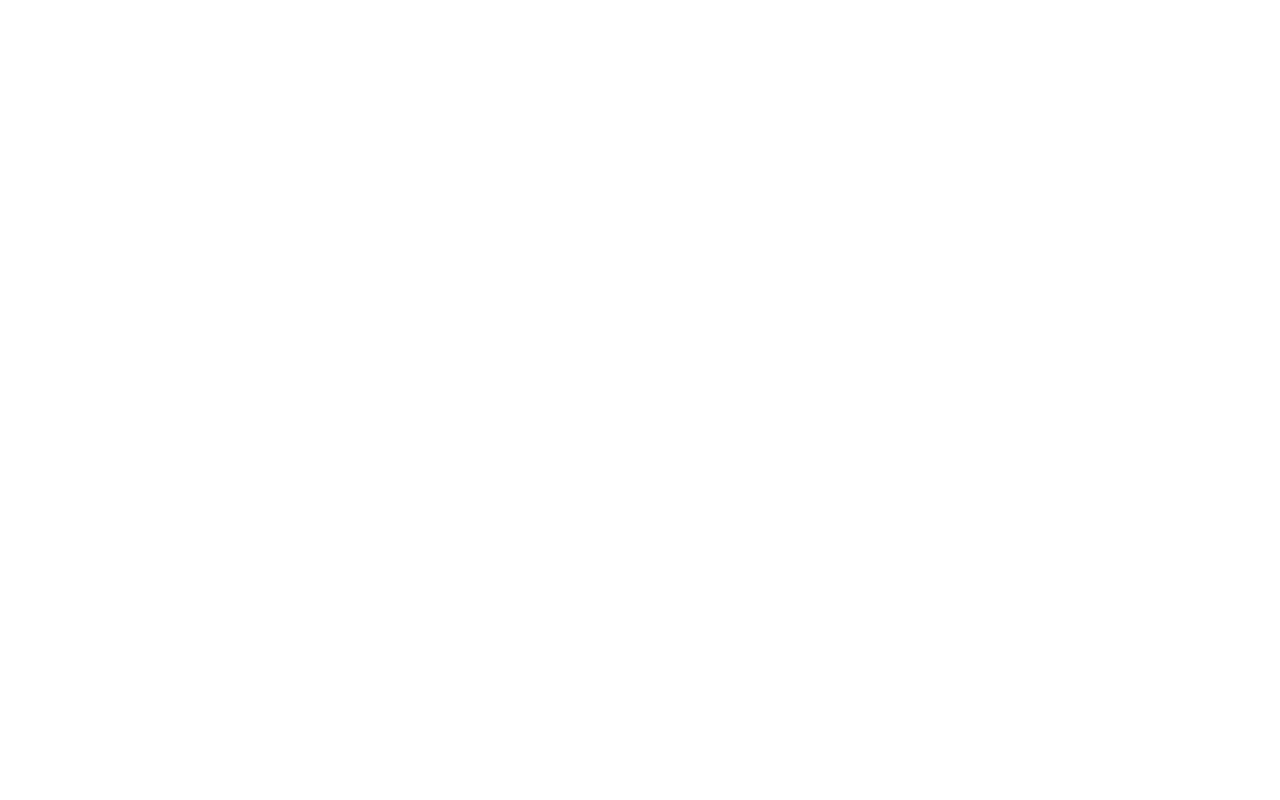
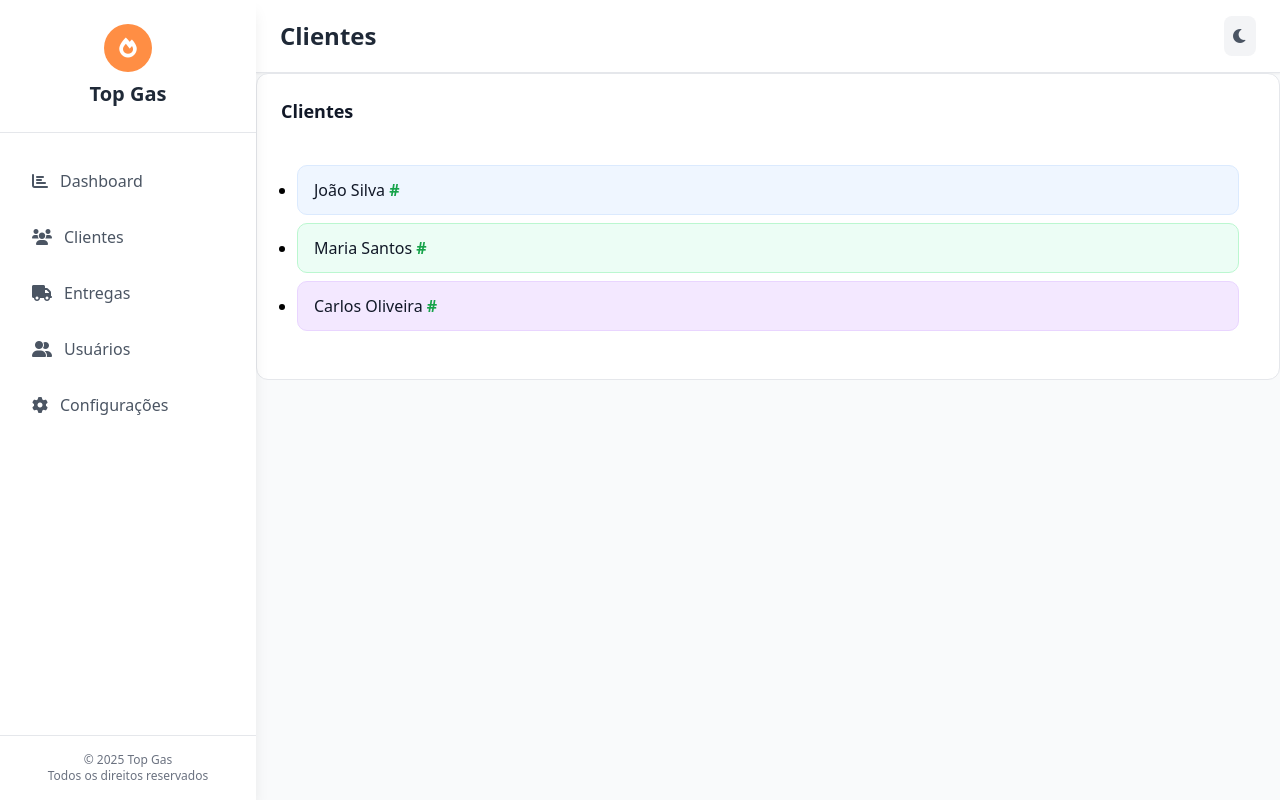
Before and after one commit to Lvkz1n/TopGas, a plain HTML site: page src/rota/clientes.html in a window 1280 px wide. Drawn offline with nearby package versions, Linux system fonts and the light colour scheme.

Commit message:
dash board dark mod correction, cliente page add

```diff
--- a/src/public/global.css
+++ b/src/public/global.css
@@ -350,3 +350,32 @@ nav a:hover {
 .dark .status-item.green span:last-child {
   color: #10b981; /* emerald-500 */
 }
+
+/* HOVER LARANJA NO MENU (LIGHT) */
+nav a:hover:not(.menu-item-active),
+nav a:focus-visible:not(.menu-item-active) {
+  background-color: #fff7ed; /* mesmo fundo do ativo */
+  color: #ff8e44; /* texto/ícone laranja */
+}
+
+/* HOVER LARANJA NO MENU (DARK) */
+.dark nav a:hover:not(.menu-item-active),
+.dark nav a:focus-visible:not(.menu-item-active) {
+  background-color: rgba(255, 142, 68, 0.14); /* laranja suave no dark */
+  color: #ffd7b2; /* laranja claro p/ contraste */
+}
+
+/* Garante que os itens “parados” fiquem sem fundo */
+nav a {
+  background-color: transparent;
+}
+
+/* Mantém o estilo do link ativo como está */
+.menu-item-active {
+  background-color: #fff7ed;
+  color: #ff8e44;
+}
+.dark .menu-item-active {
+  background-color: rgba(255, 142, 68, 0.14);
+  color: #ffd7b2;
+}
--- a/src/rota/clientes.html
+++ b/src/rota/clientes.html
@@ -0,0 +1,135 @@
+<!DOCTYPE html>
+<html lang="en">
+  <head>
+    <meta charset="UTF-8" />
+    <meta name="viewport" content="width=device-width, initial-scale=1.0" />
+    <title>Top Gás Clientes</title>
+
+    <!-- Tailwind CSS -->
+    <script src="https://cdn.tailwindcss.com"></script>
+
+    <!-- Chart.js para gráficos -->
+    <script src="https://cdn.jsdelivr.net/npm/chart.js"></script>
+
+    <!-- Ícones Font Awesome -->
+    <link
+      href="https://cdnjs.cloudflare.com/ajax/libs/font-awesome/6.0.0/css/all.min.css"
+      rel="stylesheet"
+    />
+
+    <!-- CSS Global -->
+    <link rel="stylesheet" href="/src/public/global.css" />
+
+    <!-- Configuração do Tailwind para habilitar Dark Mode -->
+    <script>
+      tailwind.config = {
+        darkMode: "class",
+      };
+    </script>
+  </head>
+
+  <body class="bg-gray-50 dark:bg-gray-900 transition-colors duration-300">
+
+    <!-- ===== SIDEBAR ===== -->
+    <div
+      id="sidebar"
+      class="fixed inset-y-0 left-0 z-50 w-64 bg-white dark:bg-gray-800 shadow-lg transform -translate-x-full lg:translate-x-0 transition-transform duration-300 ease-in-out"
+    >
+      <div class="flex flex-col h-full">
+
+        <!-- Logo -->
+        <div
+          class="flex items-center justify-center p-6 border-b border-gray-200 dark:border-gray-700"
+        >
+          <div class="text-center">
+            <div
+              class="w-12 h-12 bg-[#FF8E44] rounded-full flex items-center justify-center mx-auto mb-2"
+            >
+              <i class="fas fa-fire text-white text-xl"></i>
+            </div>
+            <h1 class="text-xl font-bold text-gray-800 dark:text-white">
+              Top Gas
+            </h1>
+          </div>
+        </div>
+
+        <!-- Menu Navegação -->
+        <nav class="flex-1 px-4 py-6 space-y-2">
+          <a href="/src/index.html"
+            ><i class="fas fa-chart-bar mr-3"></i>Dashboard</a
+          >
+          <a href="/src/rota/clientes.html"
+            ><i class="fas fa-users mr-3"></i>Clientes</a
+          >
+          <a href="/src/rota/entregas.html"
+            ><i class="fas fa-truck mr-3"></i>Entregas</a
+          >
+          <a href="/src/rota/users.html"
+            ><i class="fas fa-user-friends mr-3"></i>Usuários</a
+          >
+          <a href="/src/rota/config.html"
+            ><i class="fas fa-cog mr-3"></i>Configurações</a
+          >
+        </nav>
+
+        <!-- Rodapé -->
+        <div class="p-4 border-t border-gray-200 dark:border-gray-700">
+          <p class="text-xs text-gray-500 dark:text-gray-400 text-center">
+            © 2025 Top Gas<br />Todos os direitos reservados
+          </p>
+        </div>
+      </div>
+    </div>
+
+
+    <!-- ===== CONTEÚDO PRINCIPAL ===== -->
+    <div class="lg:ml-64">
+      <!-- Cabeçalho -->
+      <header
+        class="bg-white dark:bg-gray-800 shadow-sm border-b border-gray-200 dark:border-gray-700"
+      >
+        <div class="flex items-center justify-between px-6 py-4">
+          <div class="flex items-center">
+
+            <!-- Botão para abrir sidebar no mobile -->
+            <button
+              class="lg:hidden mr-4 text-gray-600 dark:text-gray-300"
+              onclick="toggleSidebar()"
+            >
+              <i class="fas fa-bars text-xl"></i>
+            </button>
+            <h2 class="text-2xl font-bold text-gray-800 dark:text-white">
+              Clientes
+            </h2>
+          </div>
+
+          <!-- Botão Dark Mode -->
+          <button onclick="toggleDarkMode()" class="btn-dark-mode">
+            <i class="fas fa-moon dark:hidden"></i>
+            <i class="fas fa-sun hidden dark:inline"></i>
+          </button>
+        </div>
+      </header>
+
+      <!-- Menu Clientes -->
+       <section>
+         <div class="card-list">
+            <h3>Clientes</h3>
+            <div class="px-4 py-6 space-y-2">
+              <div class="list-item blue">
+                <span>João Silva</span>
+                <span>#</span>
+              </div>
+              <div class="list-item green">
+                <span>Maria Santos</span>
+                <span>#</span>
+              </div>
+              <div class="list-item purple">
+                <span>Carlos Oliveira</span>
+                <span>#</span>
+              </div>
+            </div>
+          </div>
+       </section>
+  </body>
+</html>
```
Also changed, not shown: src/index.html (renamed from src/dashboard.html, +5 -5 lines).
